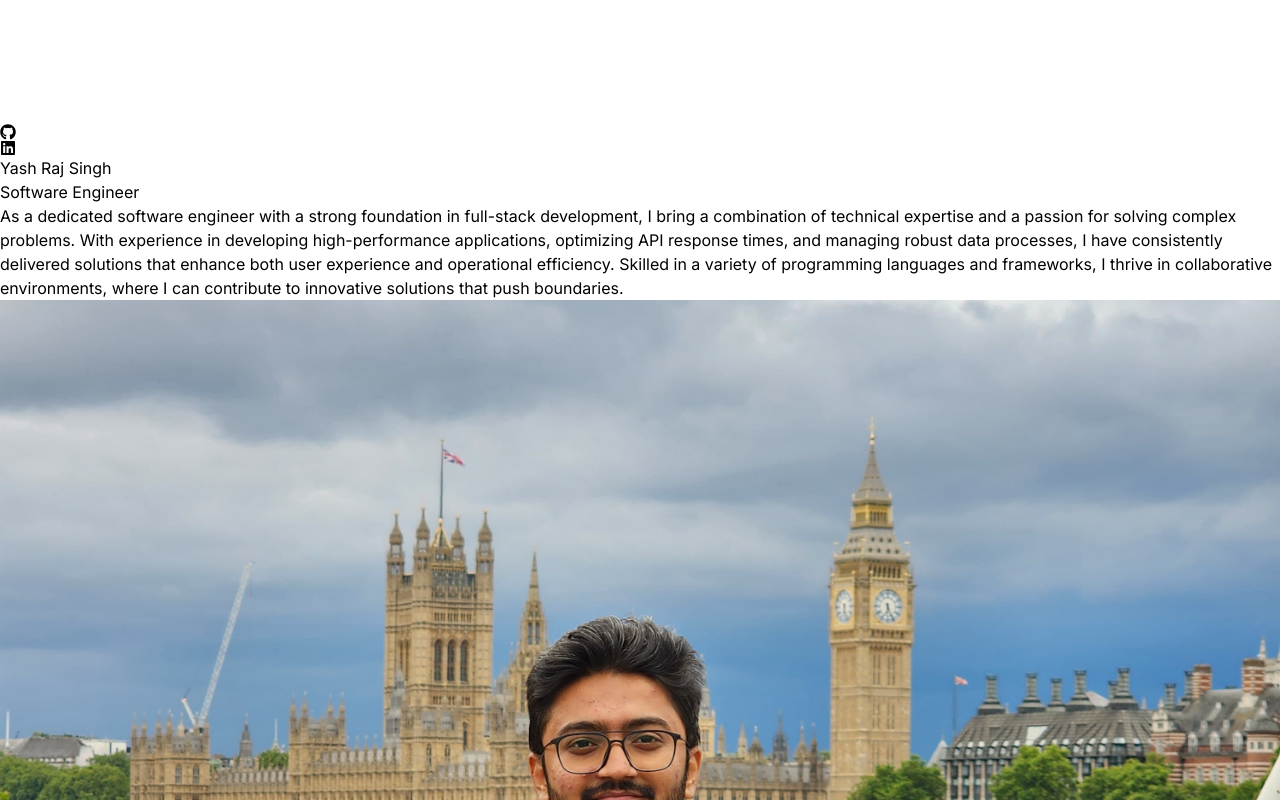
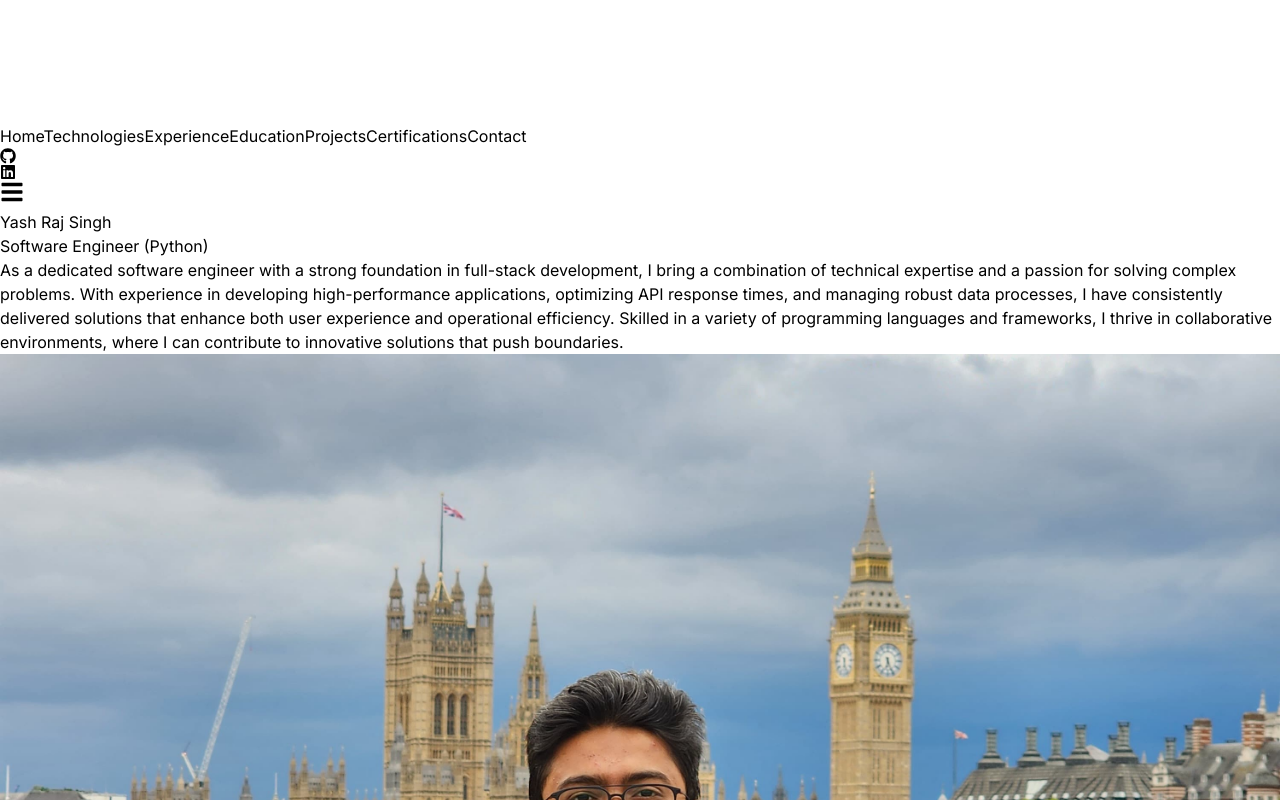
Before and after one commit to coderajyash/portfolio, a React (Vite) app: page / in a window 1280 px wide. Shown: the part 900-1700 px from the top of the page. Built offline with nearby package versions, Linux system fonts and the light colour scheme.

Commit message:
Project Added and UI Fixes

```diff
--- a/package.json
+++ b/package.json
@@ -13,7 +13,8 @@
     "framer-motion": "^11.11.9",
     "react": "^18.3.1",
     "react-dom": "^18.3.1",
-    "react-icons": "^5.3.0"
+    "react-icons": "^5.3.0",
+    "react-scroll": "^1.9.3"
   },
   "devDependencies": {
     "@eslint/js": "^9.11.1",
--- a/src/App.jsx
+++ b/src/App.jsx
@@ -1,27 +1,31 @@
-import React from 'react'
-import Navbar from './components/Navbar'
-import Hero from './components/Hero'
-import Technologies from './components/Technologies'
-import Experience from './components/Experience'
-import Projects from './components/Projects'
-import Education from './components/Education'
-import Contact from './components/Contact'
+import React from 'react';
+import Navbar from './components/Navbar';
+import Hero from './components/Hero';
+import Technologies from './components/Technologies';
+import Experience from './components/Experience';
+import Projects from './components/Projects';
+import Education from './components/Education';
+import Contact from './components/Contact';
+import Certifications from './components/Certifications';
+
 const App = () => {
   return (
     <div className='overflow-x-hidden text-neutral-300 antialiased selection:bg-cyan-300 selection:bg-cyan-900'>
-      <div className='flixed top-0 -z-10 w-full h-full'></div>
+      <div className='fixed top-0 -z-10 w-full h-full'></div>
       <div className="fixed top-0 z-[-2] h-screen w-screen bg-[#000000] bg-[radial-gradient(#ffffff33_1px,#00091d_1px)] bg-[size:20px_20px]"></div>
+
       <div className='container mx-auto px-8'>
-      <Navbar/>
-      <Hero/>
-      <Technologies/>
-      <Experience/>
-      <Education/>
-      <Projects/>
-      <Contact/>
+        <Navbar />
+        <section id="hero"><Hero /></section>
+        <section id="technologies"><Technologies /></section>
+        <section id="experience"><Experience /></section>
+        <section id="education"><Education /></section>
+        <section id="projects"><Projects /></section>
+        <section id="certifications"><Certifications /></section>
+        <section id="contact"><Contact /></section>
       </div>
     </div>
-  )
+  );
 }
 
-export default App
+export default App;
--- /dev/null
+++ b/src/components/Certifications.jsx
@@ -0,0 +1,36 @@
+import React from 'react'
+import { CERTIFICATIONS } from '../constants'
+import {motion} from 'framer-motion';
+
+import { FaMeta } from "react-icons/fa6";
+import { SiCoursera } from "react-icons/si";
+const Certifications = () => {
+  return (
+    <div className='border-b border-neutral-900 pb-4'>
+      <motion.h2
+      whileInView={{ opacity: 1, y: 0 }}
+      initial={{ opacity: 0, y: -100 }}
+      transition={{ duration: 0.8}}
+      className='my-20 text-4xl text-center'>Certifications</motion.h2>
+    <div className=''>
+        {CERTIFICATIONS.map((certi,index) => (
+            <div key={index} className='mb-8 flex flex-wrap justify-center'>
+                    <div className='w-full lg:w-1/4 p-4 text-center text-white'>
+                    {certi.provider === 'Coursera - Meta' ? <FaMeta className='text-5xl text-white'/> : <SiCoursera className='text-5xl text-white'/>}
+                    </div>
+                    <div className='w-full lg:w-3/4 max-w-xl'>
+                    <h6 className='mb-2 font-semibold'>
+                        {certi.title} by <span className='text-sm text-purple-400'>{certi.provider} </span>| <span className='text-sm text-purple-400'><a href={certi.link}>Link</a></span>
+                        </h6>
+                        {certi.coursework.map((course,index) => (
+                             <span key={index} className='text-sm font-bold text-purple-400'>{course} | </span>
+                        ))}
+                    </div>
+            </div>
+        ))}
+    </div>
+    </div>
+  )
+}
+
+export default Certifications
--- a/src/components/Education.jsx
+++ b/src/components/Education.jsx
@@ -13,7 +13,7 @@ const Education = () => {
         {EDUCATIONS.map((education,index) => (
             <div key={index} className='mb-8 flex flex-wrap justify-center'>
                     <div className='w-full lg:w-1/4'>
-                    <p className='mb-2 text-sm text-neutral-400'>{education.year}</p>
+                    <p className='mb-2 text-sm text-bold text-white-200'><span className='mr-2 mt-1 rounded bg-neutral-900 px-2 py-1 text-sm font-medium text-purple-400'>{education.year}</span></p>
                     </div>
                     <div className='w-full lg:w-3/4 max-w-xl'>
                     <h6 className='mb-2 font-semibold'>
@@ -25,7 +25,7 @@ const Education = () => {
                             {education.grade}
                         </p>
                         {education.coursework.map((course,index) => (
-                             <span key={index} className='text-sm font-medium text-purple-800'>{course} | </span>
+                             <span key={index} className='text-sm font-bold text-purple-400'>{course} </span>
                         ))}
                     </div>
             </div>
--- a/src/components/Hero.jsx
+++ b/src/components/Hero.jsx
@@ -19,7 +19,7 @@ const container = (delay) => ({
 })
 const Hero = () => {
   return (
-    <div className='border-b border-neutral-900 pb-4 lg:mb-35'>
+    <div className='border-b border-neutral-900 pb-4 pt-20 lg:mb-35'>
         <div className='flex flex-wrap'>
             <div className='w-full lg:w-1/2'>
             <div className='flex flex-col items-center lg:items-start'>
@@ -35,13 +35,13 @@ const Hero = () => {
                 initial="hidden"
                 animate="visible"
                 className='bg-gradient-to-r from-pink-300 via-slate-500 to-purple-500 bg-clip-text text-4xl font-bold tracking-tight text-transparent'>
-                    Software Engineer
+                    Software Engineer (Python)
                 </motion.span>
                 <motion.p
                 variants={container(1)}
                 initial="hidden"
                 animate="visible"
-                className='my-2 max-w-xl py-6 font-light tracking-tighter'>
+                className='my-2 max-w-xl py-6 font-light tracking-tighter font-semibold text-white-200'>
                     { HERO_CONTENT }
                 </motion.p>
             </div>
--- a/src/components/Navbar.jsx
+++ b/src/components/Navbar.jsx
@@ -1,24 +1,70 @@
-import React from 'react'
-import logo from '../assets/logo.png'
-import { FaLinkedin } from 'react-icons/fa';
-import { FaGithub } from 'react-icons/fa';
-import {motion} from 'framer-motion';
+import React, { useState } from 'react';
+import logo from '../assets/logo.png';
+import { FaLinkedin, FaGithub, FaBars, FaTimes } from 'react-icons/fa';
+import { Link } from 'react-scroll';
 
- const Navbar = () => {
-   return ( <nav className='mb-20 flex items-center justify-between py-6'>
-        <div className='flex flexshrink-0 items-center'>
-            <motion.img
-            initial={{ y:50,opacity: 0 }}
-            animate={{ y:1,opacity: 1 }}
-            transition={{ duration: 0.5, delay: 1.2 }}
-            className='mx-2 w-20' src={logo} alt='logo' />
+const Navbar = () => {
+  const [menuOpen, setMenuOpen] = useState(false);
+
+  return (
+    <nav className='fixed top-0 left-0 w-full bg-transparent backdrop-blur-md z-50'>
+      <div className='container mx-auto flex justify-between items-center py-4 px-6'>
+        {/* Logo */}
+        <div className='flex items-center'>
+          <img className='w-12' src={logo} alt='logo' />
         </div>
-        <div className='m-8 flex items-center justify-center gap-4 text-2xl'>
-            <a href='https://github.com/coderajyash'><FaGithub/></a>
-            <a href='https://www.linkedin.com/in/yash-raj-singh-121aa7173/'><FaLinkedin/></a>
+
+        {/* Desktop Menu */}
+        <div className='hidden md:flex gap-6 text-lg font-semibold'>
+          <Link to="hero" smooth={true} duration={500} offset={-50} className='cursor-pointer hover:text-purple-800 transition duration-300'>Home</Link>
+          <Link to="technologies" smooth={true} duration={500} offset={-50} className='cursor-pointer hover:text-purple-800 transition duration-300'>Technologies</Link>
+          <Link to="experience" smooth={true} duration={500} offset={-50} className='cursor-pointer hover:text-purple-800 transition duration-300'>Experience</Link>
+          <Link to="education" smooth={true} duration={500} offset={-50} className='cursor-pointer hover:text-purple-800 transition duration-300'>Education</Link>
+          <Link to="projects" smooth={true} duration={500} offset={-50} className='cursor-pointer hover:text-purple-800 transition duration-300'>Projects</Link>
+          <Link to="certifications" smooth={true} duration={500} offset={-50} className='cursor-pointer hover:text-purple-800 transition duration-300'>Certifications</Link>
+          <Link to="contact" smooth={true} duration={500} offset={-50} className='cursor-pointer hover:text-purple-800 transition duration-300'>Contact</Link>
         </div>
-        </nav>
-   )
- };
 
- export default Navbar;
+        {/* Social Media Icons */}
+        <div className='hidden md:flex items-center space-x-4 text-xl'>
+          <a href='https://github.com/coderajyash' target='_blank' rel='noopener noreferrer' className='hover:text-purple-800 transition duration-300'>
+            <FaGithub />
+          </a>
+          <a href='https://www.linkedin.com/in/yash-raj-singh-121aa7173/' target='_blank' rel='noopener noreferrer' className='hover:text-purple-800 transition duration-300'>
+            <FaLinkedin />
+          </a>
+        </div>
+
+        {/* Mobile Menu Button */}
+        <div className='md:hidden'>
+          <button onClick={() => setMenuOpen(!menuOpen)} className='text-white'>
+            {menuOpen ? <FaTimes size={24} /> : <FaBars size={24} />}
+          </button>
+        </div>
+      </div>
+
+      {/* Mobile Menu */}
+      {menuOpen && (
+        <div className='md:hidden bg-black bg-opacity-95 absolute top-16 left-0 w-full flex flex-col items-center py-6 gap-4 text-lg'>
+          <Link to="hero" smooth={true} duration={500} offset={-50} className='cursor-pointer hover:text-purple-800 transition duration-300' onClick={() => setMenuOpen(false)}>Home</Link>
+          <Link to="technologies" smooth={true} duration={500} offset={-50} className='cursor-pointer hover:text-purple-800 transition duration-300' onClick={() => setMenuOpen(false)}>Technologies</Link>
+          <Link to="experience" smooth={true} duration={500} offset={-50} className='cursor-pointer hover:text-purple-800 transition duration-300' onClick={() => setMenuOpen(false)}>Experience</Link>
+          <Link to="education" smooth={true} duration={500} offset={-50} className='cursor-pointer hover:text-purple-800 transition duration-300' onClick={() => setMenuOpen(false)}>Education</Link>
+          <Link to="projects" smooth={true} duration={500} offset={-50} className='cursor-pointer hover:text-purple-800 transition duration-300' onClick={() => setMenuOpen(false)}>Projects</Link>
+          <Link to="certifications" smooth={true} duration={500} offset={-50} className='cursor-pointer hover:text-purple-800 transition duration-300' onClick={() => setMenuOpen(false)}>Certifications</Link>
+          <Link to="contact" smooth={true} duration={500} offset={-50} className='cursor-pointer hover:text-purple-800 transition duration-300' onClick={() => setMenuOpen(false)}>Contact</Link>
+          <div className='flex space-x-4 mt-4'>
+            <a href='https://github.com/coderajyash' target='_blank' rel='noopener noreferrer' className='hover:text-purple-800 transition duration-300 text-xl'>
+              <FaGithub />
+            </a>
+            <a href='https://www.linkedin.com/in/yash-raj-singh-121aa7173/' target='_blank' rel='noopener noreferrer' className='hover:text-purple-800 transition duration-300 text-xl'>
+              <FaLinkedin />
+            </a>
+          </div>
+        </div>
+      )}
+    </nav>
+  );
+};
+
+export default Navbar;
--- a/src/components/Technologies.jsx
+++ b/src/components/Technologies.jsx
@@ -12,7 +12,7 @@ import { SiSelenium } from "react-icons/si";
 import { SiMongodb } from "react-icons/si";
 import { FaGithub } from "react-icons/fa";
 import { DiNodejs } from "react-icons/di";
-
+import { SiFastapi } from "react-icons/si";
 
 
 import {motion, transform} from "framer-motion";
@@ -104,7 +104,8 @@ const Technologies = () => {
         intial="initial"
         animate="animate"
         className='p-4 text-center'>
-            <DiNodejs className='text-7xl text-green-700' />
+            <SiFastapi className='text-7xl text-grey-700' />
+            <span className='text-white'>Fast API</span>
         </motion.div>
         <motion.div
         variants={iconVariants(3)}
--- a/src/constants/index.js
+++ b/src/constants/index.js
@@ -7,21 +7,29 @@ export const EXPERIENCES = [
     year: "June 2022 - September 2023",
     role: "Software Engineer",
     company: "IndiaMart",
-    description: `I achieved upto 60% improvement in API response times, minimizing redundant api queries, for this I integrated RabbitMQ for asynchronous messaging, and utilized Cassandra to store search results according to required business logic, this improved the overall efficiency of our systems. In collaboration with cross-functional teams, I developed an internal platform using ReactJS for API calibration, empowering teams to access and analyze production-level results seamlessly. Additionally, I streamlined ETL processes by optimizing Python scripts to extract data from various sources, including API logs and unstructured data. My approach to managing both relational and non-relational databases improved the speed and reliability of our data pipelines. Furthermore, I automated the extraction of audit-relevant data using Python scripts and Cron jobs, significantly reducing manual effort and ensuring accurate, timely data collection for audit processes.`,
+    description: `Enhanced the search query correction process (spell correction, language detection, translation) by
+implementing a caching mechanism with Flask, CassandraDB and RabbitMQ, reducing response times
+significantly by asynchronously storing corrected queries for rapid retrieval.
+• Built scalable web scraping pipelines to extract structured data from large online sources (1000+ pages),
+preparing it for training ML models in language detection and translation.
+• Worked with LLM models like ChatGPT and Bard API to generate English translations for a local search
+string, building an audit dataset to evaluate the performance of in-house translation models.
+• Designed an interactive calibration tool for auditing ML model outputs, collaborating with multiple teams
+to ensure accurate evaluations and seamless integration into workflows.`,
     technologies: ["Python", "Flask","React.js", "Cassandra", "RabbitMQ"],
   },
   {
     year: "March 2022 - May 2022",
     role: "Internship",
     company: "IndiaMart",
-    description: `I developed a web crawler using Selenium to aggregate data from various web sources, enabling audits of model performance. Additionally, I optimized SQL queries to extract and analyze large datasets (over 1 crore rows) from multiple tables, improving performance for complex data retrieval and ensuring efficient data analysis.`,
+    description: `I developed a web crawler using Selenium to aggregate data from various web sources, enabling audits of model performance. • Optimized SQL queries to extract and analyze large datasets (over 1 crore rows) from multiple tables, improving performance for complex data retrieval and ensuring efficient data analysis.`,
     technologies: ["Python", "Selenium", "Cron", "MySQL","Kibana"],
   },
   {
     year: "June 2021 - July 2021",
     role: "Internship",
     company: "Robust Results",
-    description: `I created Python scripts to generate insightful reports on key metrics, such as error rates and traffic patterns, aiding in system monitoring. To ensure the pipeline ran smoothly, I optimized it for performance and set up automated scheduling using Cron jobs, allowing for regular data updates.`,
+    description: `I created Python scripts to generate insightful reports on key metrics, such as error rates and traffic patterns, aiding in system monitoring. • To ensure the pipeline ran smoothly, I optimized it for performance and set up automated scheduling using Cron jobs, allowing for regular data updates.`,
     technologies: ["Python", "Pandas", "NumPy", "SQLAlchemy"],
   }
 ];
@@ -32,57 +40,71 @@ export const EDUCATIONS = [
     degree: "Master of Science in Computer Science",
     university: "Queen Mary University of London, UK",
     grade: `CGPA: 6.8/10`,
-    coursework: ["Logic in Computer Science", "Semi-structured Data Engineering", "Security and Authentication.", "Machine Learning","Interactive System Design"],
+    coursework: ["Logic in Computer Science | ", "Semi-structured Data Engineering | ", "Security and Authentication | ", "Machine Learning | ","Interactive System Design"],
   },
   {
     year: "2018 - 2022",
     degree: "Bachelor of Technology in Information Technology",
     university: "AKTU, India",
     grade: `CGPA: 8.03/10`,
-    coursework: ["Algorithm design", "Data Structures","Database Management", "Operating System", "Computer Networks","Object Oriented Programming","Software Project Management"],
+    coursework: ["Algorithm design | ", "Data Structures | ","Database Management | ", "Operating System | ", "Computer Networks | ","Object Oriented Programming | ","Software Project Management"],
   },
   {
     year: "2016 - 2017",
     degree: "A-levels",
     university: "City Montessori School, India",
     grade: `CGPA: 9.1/10`,
-    coursework: ["Mathematics", "Computer Application", "Physics", "Chemistry"],
+    coursework: ["Mathematics |", "Computer Application | ", "Physics | ", "Chemistry"],
   }
+];
+
+export const CERTIFICATIONS = [
+  {
+    title: "Programming with JavaScript",
+    provider: "Coursera - Meta",
+    link: 'https://coursera.org/share/0ac9973c3d346276fbba63638216d7a5',
+    coursework: ["Creating and manipulating objects and arrays", "Using DOM and events","Writing unit tests using Jest"],
+  },
+  {
+    title: "Python for Data Science, AI & Development",
+    provider: "Coursera - IBM",
+    link: 'https://coursera.org/share/3afca392d6194a242cacf553d07393f5',
+    coursework: ["Strong understanding of Variables, Data Structures, Loops, Functions, and OOP", " Pandas, NumPy, Beautiful Soup", "Regular Expressions"],
+  },
+  {
+    title: "Machine Learning with Python",
+    provider: "Coursera - IBM",
+    link: 'https://coursera.org/share/65b6c912935f854adcac6f7042e77292',
+    coursework: ["Linear Regression, Decision Trees, SVM","Evaluation using metrics, cross-validation, and hyperparameter tuning"],
+  },
 ];
 
 export const PROJECTS = [
   {
+    title: "AI-Powered Handwritten Expression Calculator",
+    category: "AI and Frontend Development",
+    link: 'https://calc-fe-math.vercel.app/',
+    description: "An advanced calculator application built using ReactJS for the frontend and Python FastAPI for the backend. Integrating AI-driven handwriting recognition for mathematical computations. Utilizes a canvas to interpret and process hand-drawn mathematical expressions. Leverages Google’s Gemini Flash API for accurate mathematical expression recognition and problem-solving. Advanced Computation Capabilities: Supports algebraic equations (1x + 2y = ?), physics based problems (e.g., relative velocity calculations), and more.",
+    technologies: ["ReactJs", "Tailwind CSS", "Python", "FastAPI", "Gemini"],
+  },
+  {
     title: "Portfolio Website",
     category: "Frontend Development",
-    description:
-    "The portfolio website is a modern, visually appealing, and highly responsive platform built using React for seamless UI development, Tailwind CSS for sleek and customizable styling, and Framer Motion for smooth animations. The site showcases personal projects, technical skills, and a professional profile. With a minimalist design, the site adapts beautifully to various devices, offering a smooth navigation experience.",
+    link: 'https://portfolio-yashraj.vercel.app/',
+    description: "The portfolio website is a modern, visually appealing, and highly responsive platform built using React for seamless UI development, Tailwind CSS for sleek and customizable styling, and Framer Motion for smooth animations. The site showcases personal projects, technical skills, and a professional profile. With a minimalist design, the site adapts beautifully to various devices, offering a smooth navigation experience.",
     technologies: ["ReactJs", "Tailwind CSS", "Framer"],
   },
   {
-    title: "Groundwater Recharge Rate Analysis",
-    category: "Data Analysis",
-    description:
-      "Conducted time series analysis, employing Seasonal Autoregressive Integrated Moving Average (SARIMA) techniques to assess groundwater recharge rates in Nashik relative to rainfall patterns. Detected unbalanced rainfall and groundwater levels by analyzing 20 years of rainfall records, river data, and standardized groundwater level metrics from various sources",
-    technologies: ["Pandas", "Numpy", "Sklearn", "Seaborn"],
-  },
-  {
-    title: "E-Commerce Website",
-    category: "Full Stack Web Development",
-    description:
-      "In this eCommerce project, I developed a secure authentication system using JSON Web Tokens (JWT) to differentiate between admin and user login paths, ensuring role-based access control. The front-end was designed using ReactJS and Bootstrap, providing a responsive and visually appealing interface, which enhanced the overall user experience across various devices. On the back-end, I utilized Node.js and MongoDB to create a robust and scalable system for efficient data management, enabling seamless product handling, user orders, and inventory updates. Additionally, a separate admin login was implemented to allow administrators to perform actions such as adding, editing, and removing products, which are directly reflected on the eCommerce platform.",
-    technologies: ["React", "Bootstrap", "Node.js", "MongoDB","Express"],
-  },
-  {
-    title: "Image Archive Platform",
-    category: "Android App",
-    description:
-      "In this project, I developed an Android application that allows users to upload images and add personalized memories associated with them, creating a virtual gallery of meaningful moments. The app was built using Java and Android Studio, with Firebase integrated as the backend to manage user authentication, image storage, and database functions. The front-end of the app was designed using XML, providing a clean and user-friendly interface for seamless navigation and interaction. Firebase's real-time capabilities ensured smooth data synchronization, offering users a dynamic and responsive experience when uploading and retrieving their memories.",
-    technologies: ["Java", "Firebase", "Android Studio", "XML"],
+    title: "Search Space Reduction in Fashion E-Commerce",
+    category: "Data Analysis and Backend Development",
+    link: 'https://github.com/coderajyash/Msc-Project',
+    description: "Implemented custom NER models using SpaCy to extract brand names from user queries and a Logistic Regression classifier to categorize search terms, reducing search space effectively. Integrated models with Elasticsearch to refine search results dynamically, enhancing efficiency and reducing irrelevant product listings for users. Built a Flask-based web application featuring both simple and advanced search modes, leading to a measurable reduction in search result volume and improved user experience.",
+    technologies: ["Pandas", "Numpy", "SpaCy", "Elasticsearch", "Flask"],
   }
 ];
 
 export const CONTACT = {
-  address: "London, UK",
-  number: "+447407842367 | +919773861502",
+  address: "India",
+  number: "+919773861502",
   email: "yashrajsingh.dg@gmail.com",
 };
```
Also changed, not shown: src/components/Experience.jsx (+4 -4 lines), src/components/Projects.jsx (+4 -4 lines), 1 other file (tests, documents, lock files or other folders).
